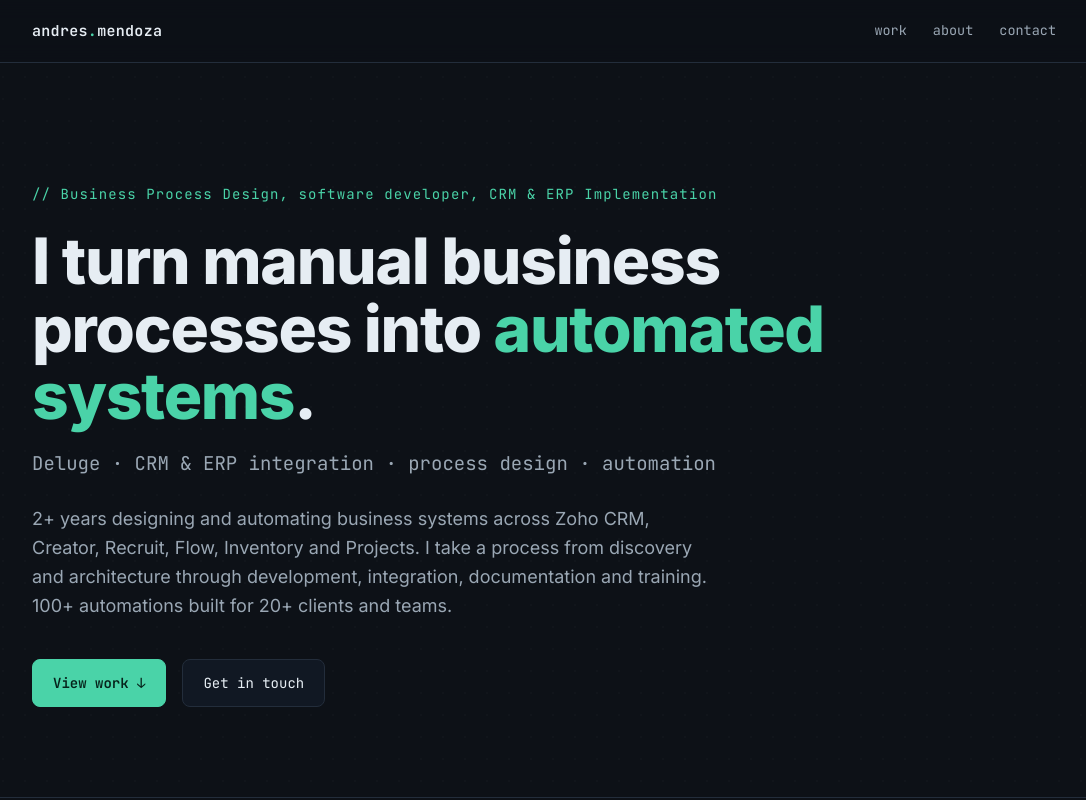
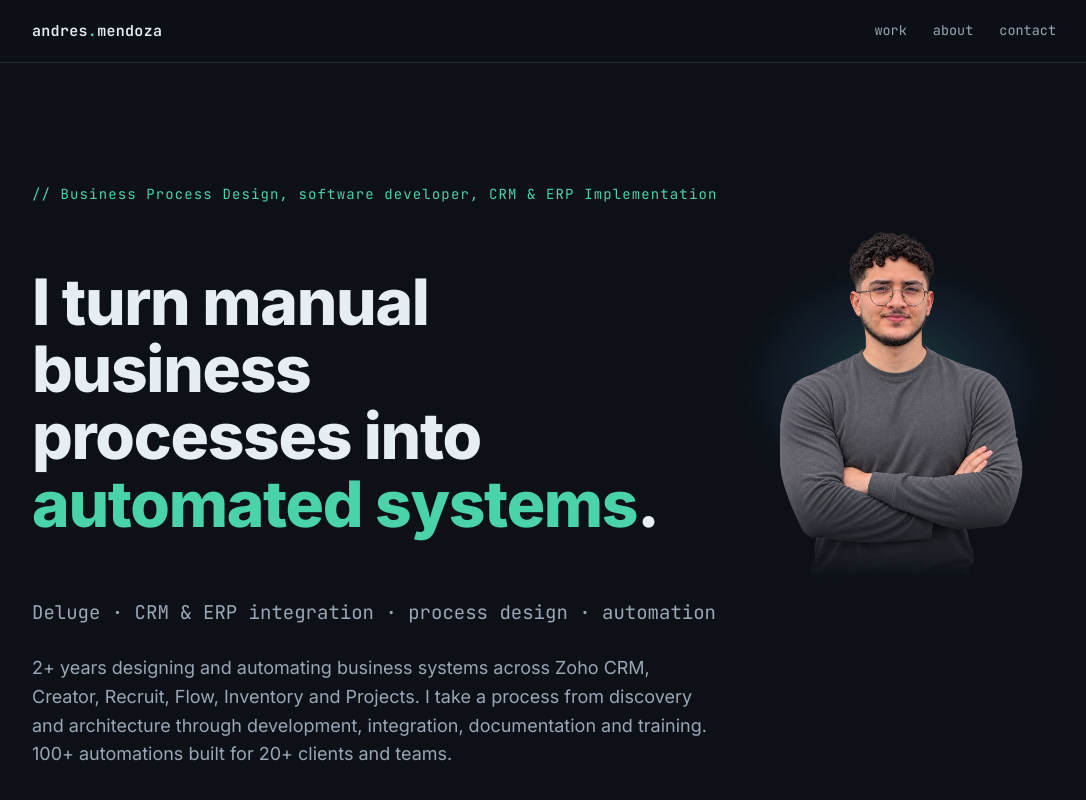
Before and after one commit to AndresDarioMendoza2910/andresdariomendoza2910.github.io, a plain HTML site: page index.html in a window 1280 px wide. Shown: the top 800 px of the page, without its empty margins (96-1182 px from the left). Drawn offline with Linux system fonts and the light colour scheme.

Commit message:
added cosmetic changes

```diff
--- a/assets/style.css
+++ b/assets/style.css
@@ -201,3 +201,25 @@ dialog.lightbox button:hover, dialog.lightbox button:focus-visible{border-color:
 .prose ol{margin:0 0 20px; padding-left:22px;}
 .prose ol li{color:var(--mute); margin:0 0 11px; font-size:16px; padding-left:4px;}
 .prose ol li::marker{color:var(--accent); font-family:var(--mono);}
+
+/* ---- hero portrait ----
+   mobile: photo sits behind the text; the text starts at the foot of the picture
+   desktop: photo sits directly to the right of the title */
+.hero-grid{display:grid; grid-template-columns:minmax(0,1fr);}
+.hero-photo{position:relative; z-index:0; grid-row:1; width:min(340px,85%); justify-self:center; margin-bottom:max(-42%,-160px); pointer-events:none;}
+.hero-photo::before{content:""; position:absolute; inset:10% 2% 20%; border-radius:50%; background:radial-gradient(closest-side, rgba(74,211,168,.26), rgba(90,169,255,.09) 60%, transparent); filter:blur(8px); z-index:0;}
+.hero-photo img{position:relative; z-index:1; display:block; width:100%; height:auto; -webkit-mask-image:linear-gradient(to bottom,#000 40%,rgba(0,0,0,.35) 75%,transparent); mask-image:linear-gradient(to bottom,#000 40%,rgba(0,0,0,.35) 75%,transparent);}
+.hero-text{position:relative; z-index:1; grid-row:2;}
+.hero-text .kick, .hero-text h1{text-shadow:0 2px 18px rgba(13,17,23,.85);}
+@media(min-width:900px){
+  .hero-grid{grid-template-columns:minmax(0,1fr) 320px; column-gap:40px; align-items:center;}
+  .hero-text{display:contents;}
+  .hero-text .kick{grid-column:1 / -1; grid-row:1;}
+  .hero-text h1{grid-column:1; grid-row:2;}
+  .hero-photo{grid-column:2; grid-row:2; width:100%; margin:0; justify-self:end; align-self:center;}
+  .hero-photo img{-webkit-mask-image:linear-gradient(to bottom,#000 72%,transparent); mask-image:linear-gradient(to bottom,#000 72%,transparent);}
+  .hero-text .role{grid-column:1 / -1; grid-row:3;}
+  .hero-text .lede{grid-column:1 / -1; grid-row:4;}
+  .hero-text .cta{grid-column:1 / -1; grid-row:5;}
+  .hero-text .kick, .hero-text h1{text-shadow:none;}
+}
--- a/index.html
+++ b/index.html
@@ -25,7 +25,11 @@
 </nav>
 
 <header class="hero">
-  <div class="wrap">
+  <div class="wrap hero-grid">
+    <div class="hero-photo">
+      <img src="assets/img/andres-mendoza.webp" width="1199" height="1312" alt="Portrait of Andrés Mendoza" fetchpriority="high">
+    </div>
+    <div class="hero-text">
     <div class="kick mono">// Business Process Design, software developer, CRM & ERP Implementation</div>
     <h1>I turn manual business<br>processes into <span class="accent">automated systems</span>.</h1>
     <div class="role mono">Deluge · CRM &amp; ERP integration · process design · automation</div>
@@ -33,6 +37,7 @@
     <div class="cta">
       <a class="btn primary" href="#work">View work ↓</a>
       <a class="btn" href="mailto:andresmendozaerna@gmail.com">Get in touch</a>
+    </div>
     </div>
   </div>
 </header>
```
Also changed, not shown: assets/img/andres-mendoza.webp (added).
